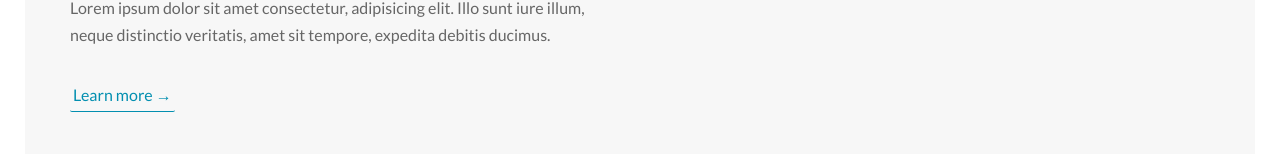
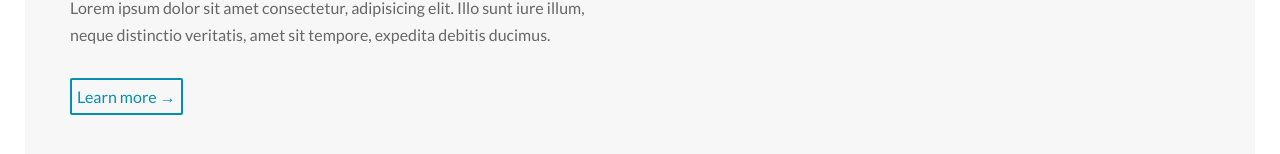
Before and after one commit to bartoszlokaj/Landing-Page, a website: page index.html in a window 1280 px wide. Shown: the part 1214-1368 px from the top of the page. Drawn offline with Linux system fonts and the light colour scheme.

Commit message:
button minor changes

```diff
--- a/sass/components/_button.scss
+++ b/sass/components/_button.scss
@@ -61,8 +61,8 @@
     color: $color-primary;
     display: inline-block;
     text-decoration: none;
-    border-bottom: 1px solid $color-primary;
-    padding: 3px;
+    border: 2px solid $color-primary;
+    padding: 3px .5rem;
     border-radius: 2px;
     transition: all .2s;
   }
```
Also changed, not shown: css/style.css.
